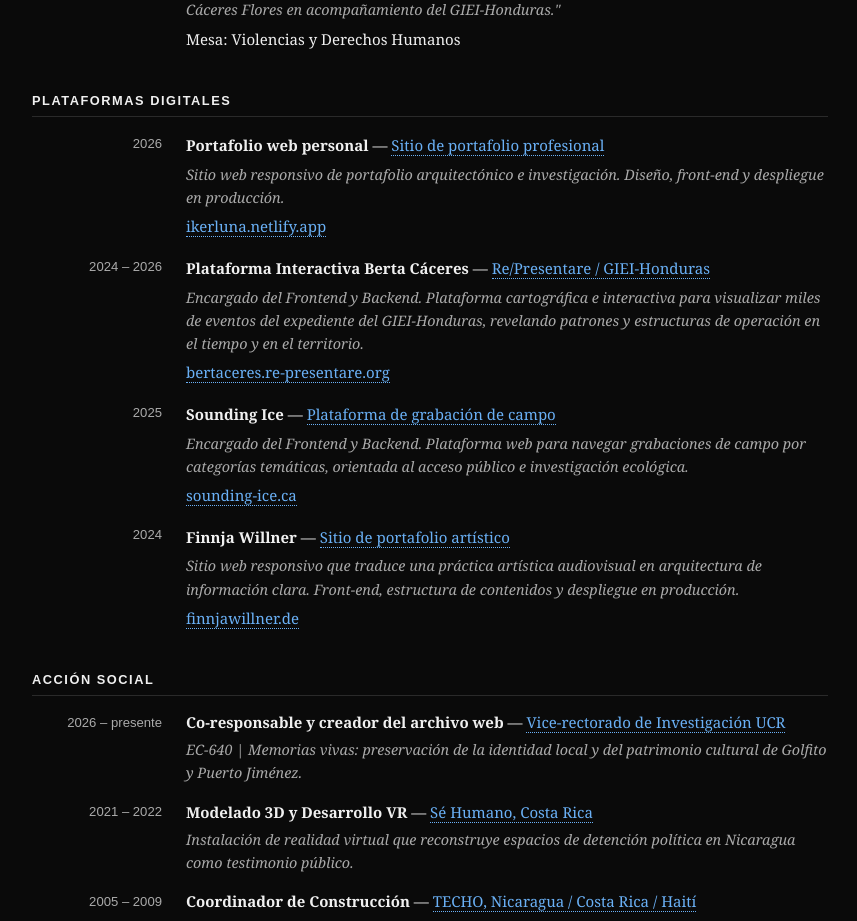
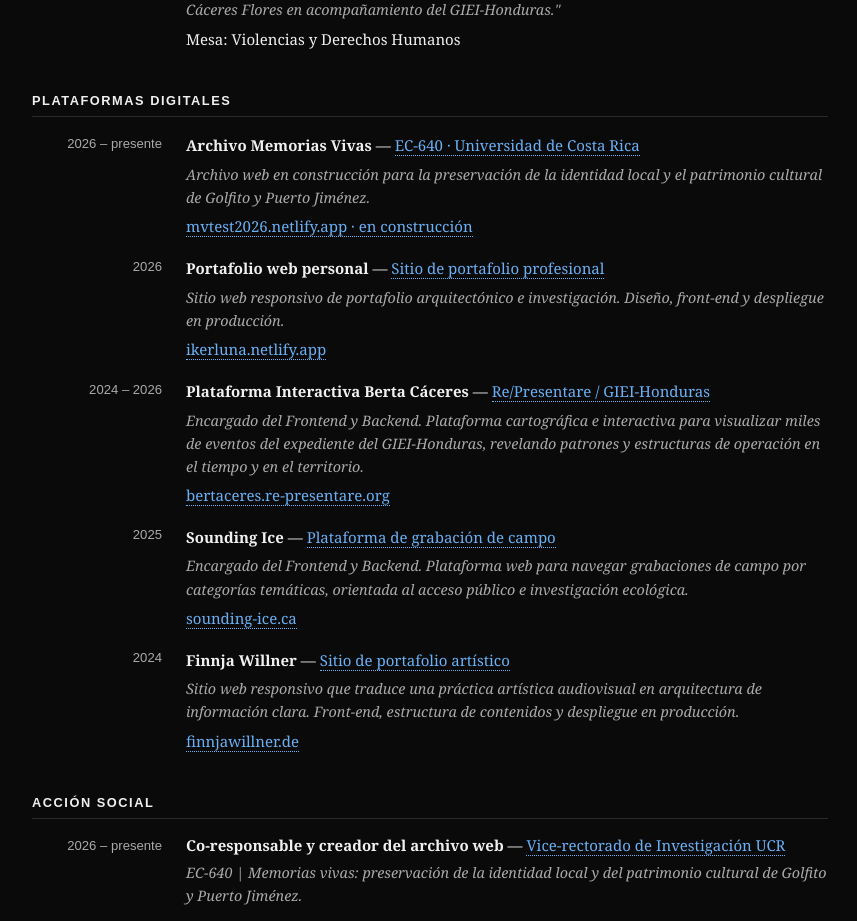
Before and after one commit to iluna007/il, a React (Vite) app: page / in a window 1280 px wide. Shown: the part 2820-3741 px from the top of the page, without its empty margins (210-1067 px from the left). Built offline with nearby package versions, Linux system fonts and the light colour scheme.

Commit message:
Add Memorias Vivas archive platform entry marked under construction.

```diff
--- a/src/data/cvData.js
+++ b/src/data/cvData.js
@@ -317,6 +317,13 @@
       },
     ],
     platforms: [
+      {
+        period: "2026 – presente",
+        title: "Archivo Memorias Vivas",
+        org: { text: "EC-640 · Universidad de Costa Rica", url: "https://arquis.ucr.ac.cr/accion-social/proyectos-accion-social/ec-640.html" },
+        desc: "Archivo web en construcción para la preservación de la identidad local y el patrimonio cultural de Golfito y Puerto Jiménez.",
+        link: { text: "mvtest2026.netlify.app · en construcción", url: "https://mvtest2026.netlify.app/" },
+      },
       {
         period: "2026",
         title: "Portafolio web personal",
@@ -743,6 +750,13 @@
     ],
     platforms: [
       {
+        period: "2026 – present",
+        title: "Memorias Vivas Archive",
+        org: { text: "EC-640 · University of Costa Rica", url: "https://arquis.ucr.ac.cr/accion-social/proyectos-accion-social/ec-640.html" },
+        desc: "Web archive under construction for the preservation of local identity and cultural heritage of Golfito and Puerto Jiménez.",
+        link: { text: "mvtest2026.netlify.app · under construction", url: "https://mvtest2026.netlify.app/" },
+      },
+      {
         period: "2026",
         title: "Personal web portfolio",
         org: { text: "Professional portfolio site", url: "https://ikerluna.netlify.app/" },
@@ -751,6 +765,7 @@
       },
       {
         period: "2024 – 2026",
+        title: "Berta Cáceres Interactive Platform",
         org: { text: "Re/Presentare / GIEI-Honduras", url: "https://re-presentare.org/" },
         desc: "Frontend and Backend lead. Cartographic and interactive platform to visualize thousands of events from the GIEI-Honduras case file, revealing patterns and operational structures across time and territory.",
         link: { text: "bertaceres.re-presentare.org", url: "https://bertaceres.re-presentare.org/" },
```
